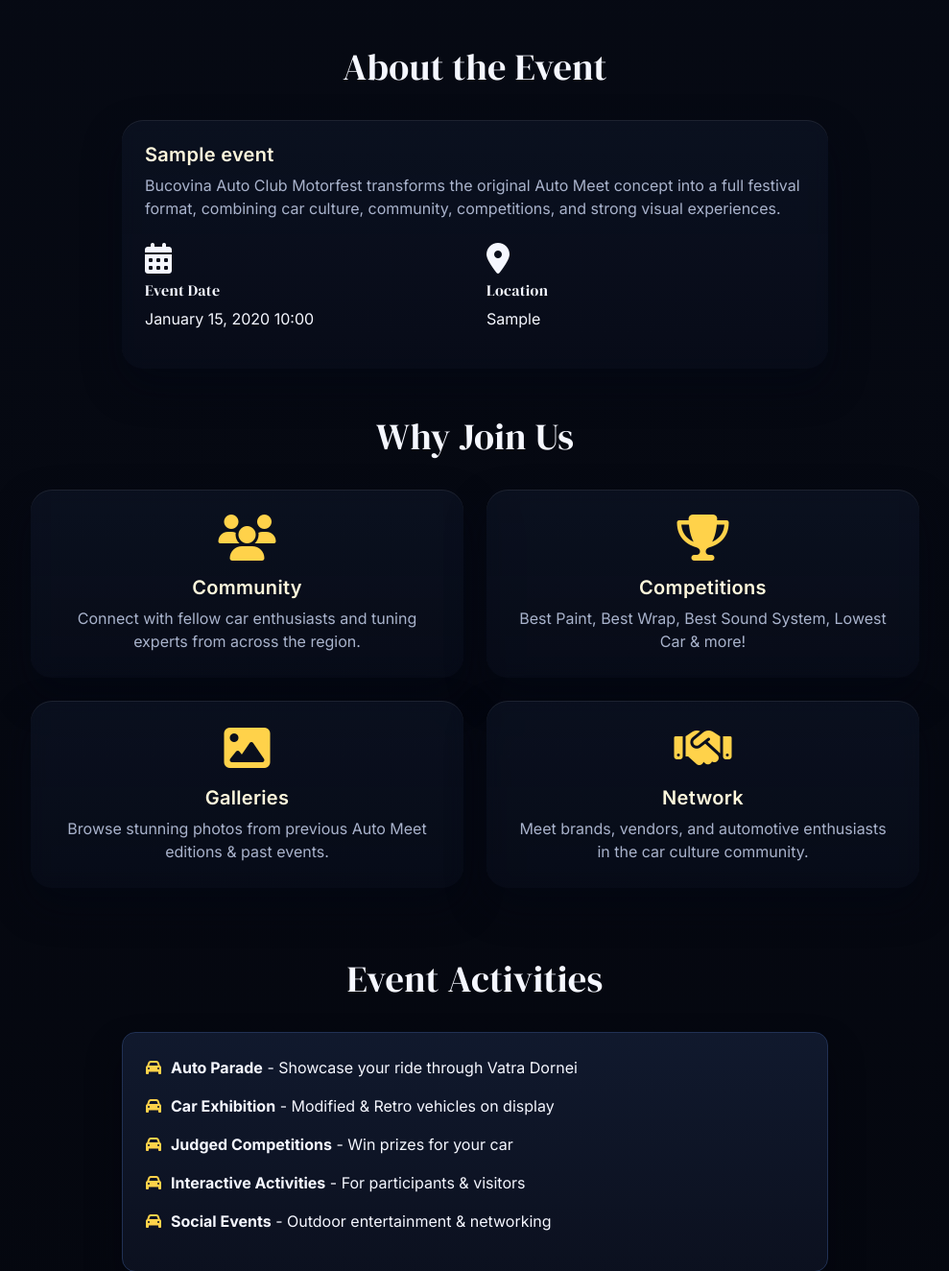
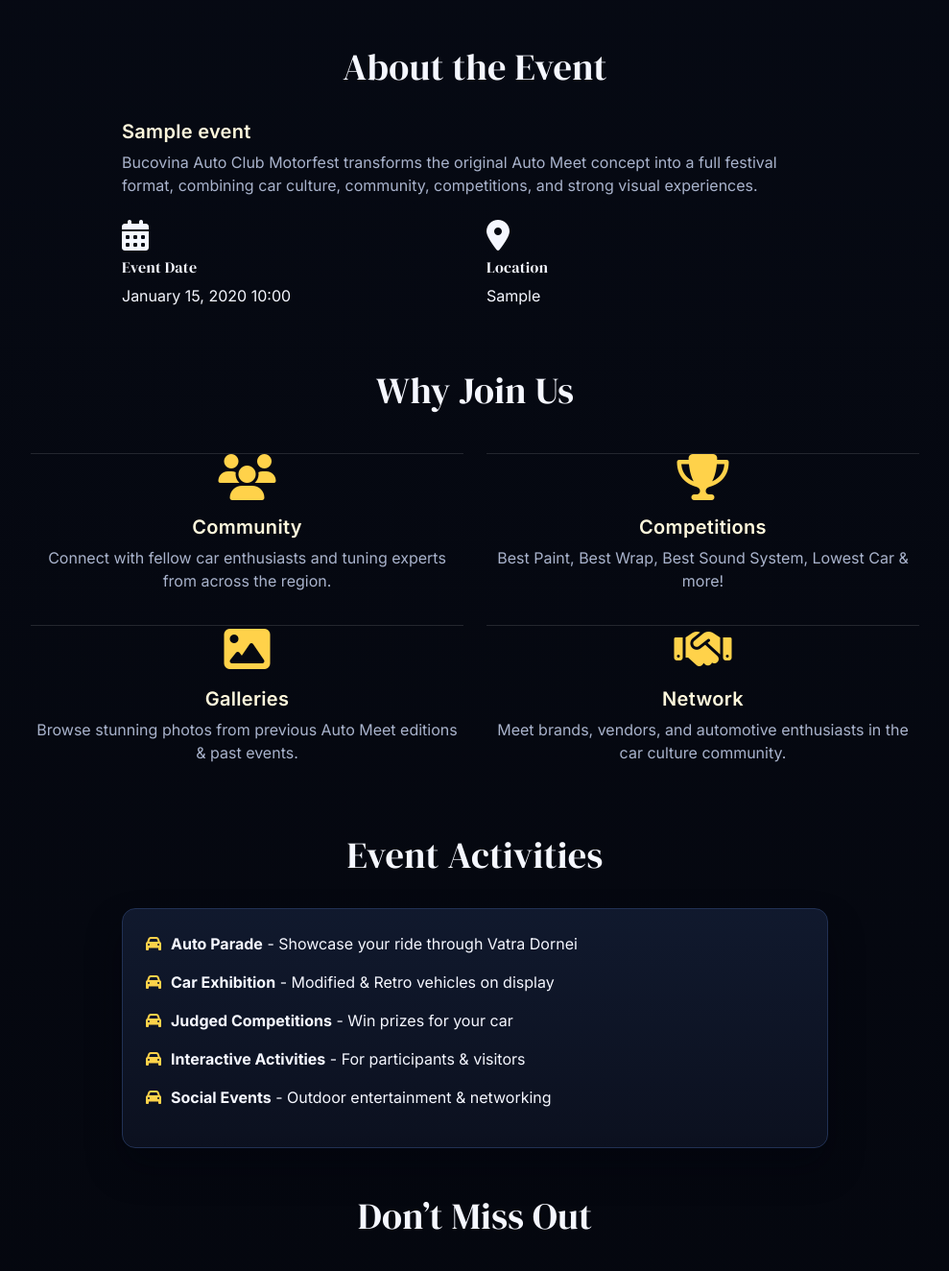
Before and after one commit to adynetro/bacmotorfest, a Django app: page / in a window 1280 px wide. Shown: the part 985-2309 px from the top of the page at 96% size, without its empty margins (145-1134 px from the left). Run offline with Django 5.2, Linux system fonts and the light colour scheme; tables that the repository leaves empty hold one stand-in row (values such as "Sample post").

Commit message:
Remove boxed style from About Event and Why Join sections
- Add no-box utility class to disable card border/bg/shadow
- Apply no-box to homepage About Event panel
- Apply no-box + subtle separator style to Why Join feature items

Co-authored-by: Copilot <223556219+Copilot@users.noreply.github.com>

```diff
--- a/core/templates/base.html
+++ b/core/templates/base.html
@@ -169,6 +169,24 @@
             box-shadow:
                 0 22px 44px rgba(2, 6, 20, 0.52),
                 inset 0 1px 0 rgba(255, 255, 255, 0.1);
+        }
+
+        .no-box {
+            background: transparent !important;
+            border: 0 !important;
+            border-radius: 0 !important;
+            box-shadow: none !important;
+            backdrop-filter: none !important;
+        }
+
+        .no-box > .card-body {
+            padding: 0 !important;
+        }
+
+        .feature-plain {
+            border-top: 1px solid rgba(255, 255, 255, 0.12);
+            padding-top: 1rem;
+            margin-top: 0.6rem;
         }
 
         .card-title {
--- a/core/templates/index.html
+++ b/core/templates/index.html
@@ -69,7 +69,7 @@
     <div class="row mb-5">
         <div class="col-lg-8 mx-auto">
             <h2 class="section-title">About the Event</h2>
-            <div class="card soft-panel">
+            <div class="card no-box">
                 <div class="card-body p-4">
                     <h5 class="card-title">{{ event.title }}</h5>
                     <p class="card-text">
@@ -103,8 +103,8 @@
             <h2 class="section-title">Why Join Us</h2>
             <div class="row">
                 <div class="col-md-6 mb-4">
-                    <div class="card soft-panel feature-card h-100">
-                        <div class="card-body text-center">
+                    <div class="card no-box h-100">
+                        <div class="card-body text-center feature-plain">
                             <i class="fas fa-users fa-3x mb-3" style="color: var(--brand);"></i>
                             <h5 class="card-title">Community</h5>
                             <p class="card-text">Connect with fellow car enthusiasts and tuning experts from across the region.</p>
@@ -112,8 +112,8 @@
                     </div>
                 </div>
                 <div class="col-md-6 mb-4">
-                    <div class="card soft-panel feature-card h-100">
-                        <div class="card-body text-center">
+                    <div class="card no-box h-100">
+                        <div class="card-body text-center feature-plain">
                             <i class="fas fa-trophy fa-3x mb-3" style="color: var(--brand);"></i>
                             <h5 class="card-title">Competitions</h5>
                             <p class="card-text">Best Paint, Best Wrap, Best Sound System, Lowest Car & more!</p>
@@ -121,8 +121,8 @@
                     </div>
                 </div>
                 <div class="col-md-6 mb-4">
-                    <div class="card soft-panel feature-card h-100">
-                        <div class="card-body text-center">
+                    <div class="card no-box h-100">
+                        <div class="card-body text-center feature-plain">
                             <i class="fas fa-image fa-3x mb-3" style="color: var(--brand);"></i>
                             <h5 class="card-title">Galleries</h5>
                             <p class="card-text">Browse stunning photos from previous Auto Meet editions & past events.</p>
@@ -130,8 +130,8 @@
                     </div>
                 </div>
                 <div class="col-md-6 mb-4">
-                    <div class="card soft-panel feature-card h-100">
-                        <div class="card-body text-center">
+                    <div class="card no-box h-100">
+                        <div class="card-body text-center feature-plain">
                             <i class="fas fa-handshake fa-3x mb-3" style="color: var(--brand);"></i>
                             <h5 class="card-title">Network</h5>
                             <p class="card-text">Meet brands, vendors, and automotive enthusiasts in the car culture community.</p>
```
